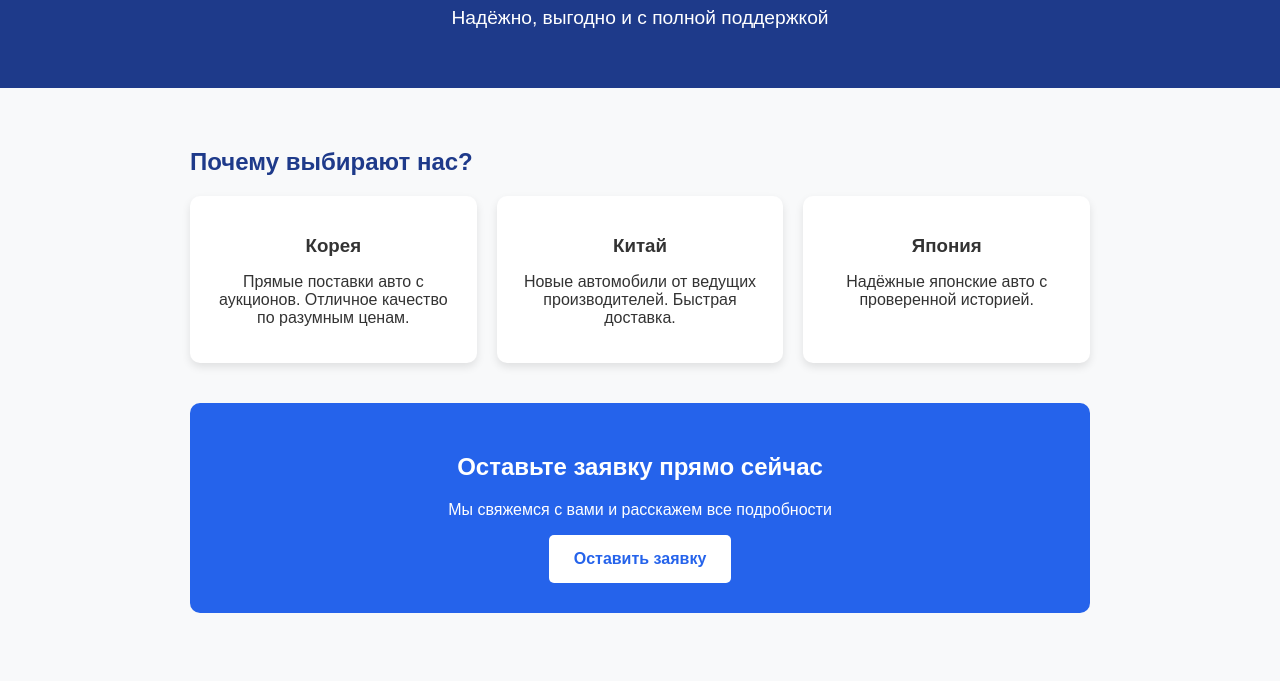
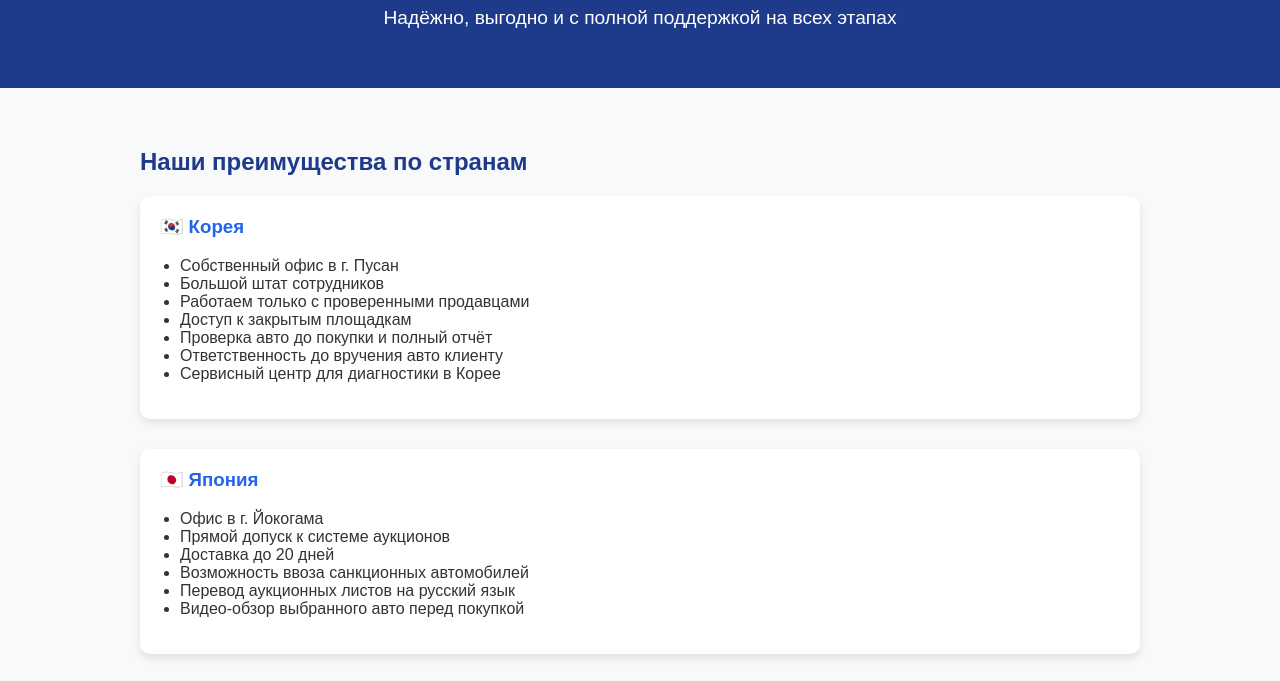
Before and after one commit to funnyfox45-glitch/Mycar, a plain HTML site: page index.html in a window 1280 px wide. Shown: the part 80-761 px from the top of the page. Drawn offline with Linux system fonts and the light colour scheme.

Commit message:
Add files via upload

```diff
--- a/index.html
+++ b/index.html
@@ -27,27 +27,26 @@
     }
     section {
       padding: 40px 20px;
-      max-width: 900px;
+      max-width: 1000px;
       margin: auto;
     }
     h2 {
       color: #1e3a8a;
       margin-bottom: 20px;
     }
-    .services {
-      display: grid;
-      grid-template-columns: repeat(auto-fit, minmax(250px, 1fr));
-      gap: 20px;
-    }
-    .card {
+    .country {
       background: white;
       border-radius: 10px;
       padding: 20px;
+      margin-bottom: 30px;
       box-shadow: 0 4px 8px rgba(0,0,0,0.1);
-      text-align: center;
     }
-    .card h3 {
-      margin-bottom: 10px;
+    .country h3 {
+      margin-top: 0;
+      color: #2563eb;
+    }
+    ul {
+      padding-left: 20px;
     }
     .cta {
       background: #2563eb;
@@ -87,29 +86,51 @@
 
 <header>
   <h1>Привоз автомобилей из Кореи, Китая и Японии</h1>
-  <p>Надёжно, выгодно и с полной поддержкой</p>
+  <p>Надёжно, выгодно и с полной поддержкой на всех этапах</p>
 </header>
 
 <section>
-  <h2>Почему выбирают нас?</h2>
-  <div class="services">
-    <div class="card">
-      <h3>Корея</h3>
-      <p>Прямые поставки авто с аукционов. Отличное качество по разумным ценам.</p>
-    </div>
-    <div class="card">
-      <h3>Китай</h3>
-      <p>Новые автомобили от ведущих производителей. Быстрая доставка.</p>
-    </div>
-    <div class="card">
-      <h3>Япония</h3>
-      <p>Надёжные японские авто с проверенной историей.</p>
-    </div>
+  <h2>Наши преимущества по странам</h2>
+
+  <div class="country">
+    <h3>🇰🇷 Корея</h3>
+    <ul>
+      <li>Собственный офис в г. Пусан</li>
+      <li>Большой штат сотрудников</li>
+      <li>Работаем только с проверенными продавцами</li>
+      <li>Доступ к закрытым площадкам</li>
+      <li>Проверка авто до покупки и полный отчёт</li>
+      <li>Ответственность до вручения авто клиенту</li>
+      <li>Сервисный центр для диагностики в Корее</li>
+    </ul>
+  </div>
+
+  <div class="country">
+    <h3>🇯🇵 Япония</h3>
+    <ul>
+      <li>Офис в г. Йокогама</li>
+      <li>Прямой допуск к системе аукционов</li>
+      <li>Доставка до 20 дней</li>
+      <li>Возможность ввоза санкционных автомобилей</li>
+      <li>Перевод аукционных листов на русский язык</li>
+      <li>Видео-обзор выбранного авто перед покупкой</li>
+    </ul>
+  </div>
+
+  <div class="country">
+    <h3>🇨🇳 Китай</h3>
+    <ul>
+      <li>Офис в г. Харбин</li>
+      <li>Прямые продажи от официальных дилеров</li>
+      <li>Тщательная проверка авто перед отправкой</li>
+      <li>Подбор электромобилей для российского климата</li>
+      <li>Доставка оригинальных запчастей вместе с авто</li>
+    </ul>
   </div>
 
   <div class="cta">
     <h2>Оставьте заявку прямо сейчас</h2>
-    <p>Мы свяжемся с вами и расскажем все подробности</p>
+    <p>Мы подберём для вас лучший автомобиль из Кореи, Китая или Японии</p>
     <button onclick="alert('Спасибо! Мы скоро свяжемся с вами.')">Оставить заявку</button>
   </div>
 </section>
```
